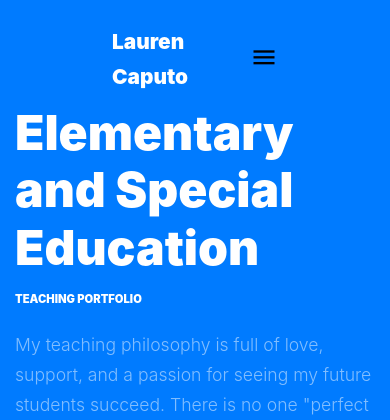
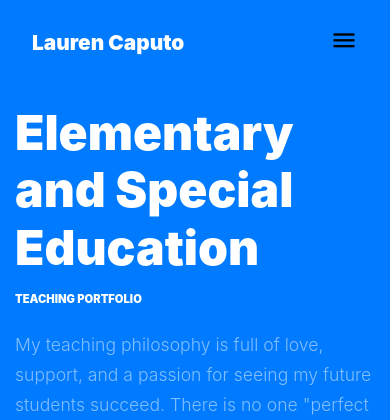
Before and after one commit to laurencaputo/laurencaputo, a PHP site: page / in a window 390 px wide. Shown: the top 420 px of the page. Run offline with PHP 8.4, Linux system fonts and the light colour scheme; some web fonts are replaced.

Commit message:
Typos and adjusted mobile menu padding

```diff
--- a/css/style.css
+++ b/css/style.css
@@ -302,8 +302,8 @@ h1, h2, h3, h4, h5,
   position: absolute;
   width: 100%; }
   .site-navbar .container-fluid {
-    padding-left: 7rem;
-    padding-right: 7rem; }
+    padding-left: 2rem;
+    padding-right: 2rem; }
   .site-navbar .site-navigation.border-bottom {
     border-bottom: 1px solid #f3f3f4 !important; }
   .site-navbar .site-navigation .site-menu {
--- a/index.html
+++ b/index.html
@@ -216,11 +216,11 @@
         <div class="row">
           <div class="col-lg-8 mr-auto mb-5">
             <div class="mb-5">
-              <p>During the last semester at Western Govenors University, Lauren was
+              <p>During the last semester at Western Governors University, Lauren was
                 a student teacher at Loyalsock Valley Elementary School and C.E. McCall Middle School.</p>
                 <p></p>
-              <p>During her Student Teaching, she had the opportunity to be observed by Assistant Elementary Principal Dr. Amy Breon
-                and Assitant Principal Mr. Chris King. A final Student Teaching Evaluation was conducted by Mr. Jeffrey Moore, Clinical
+              <p>During her student teaching, she had the opportunity to be observed by Assistant Elementary Principal Dr. Amy Breon
+                and Assistant Principal Mr. Chris King. A final student teaching evaluation was conducted by Mr. Jeffrey Moore, Clinical
                 Supervisor. The results of the three evaluations are available here.</p>
               <p></p>
             </div>
```
